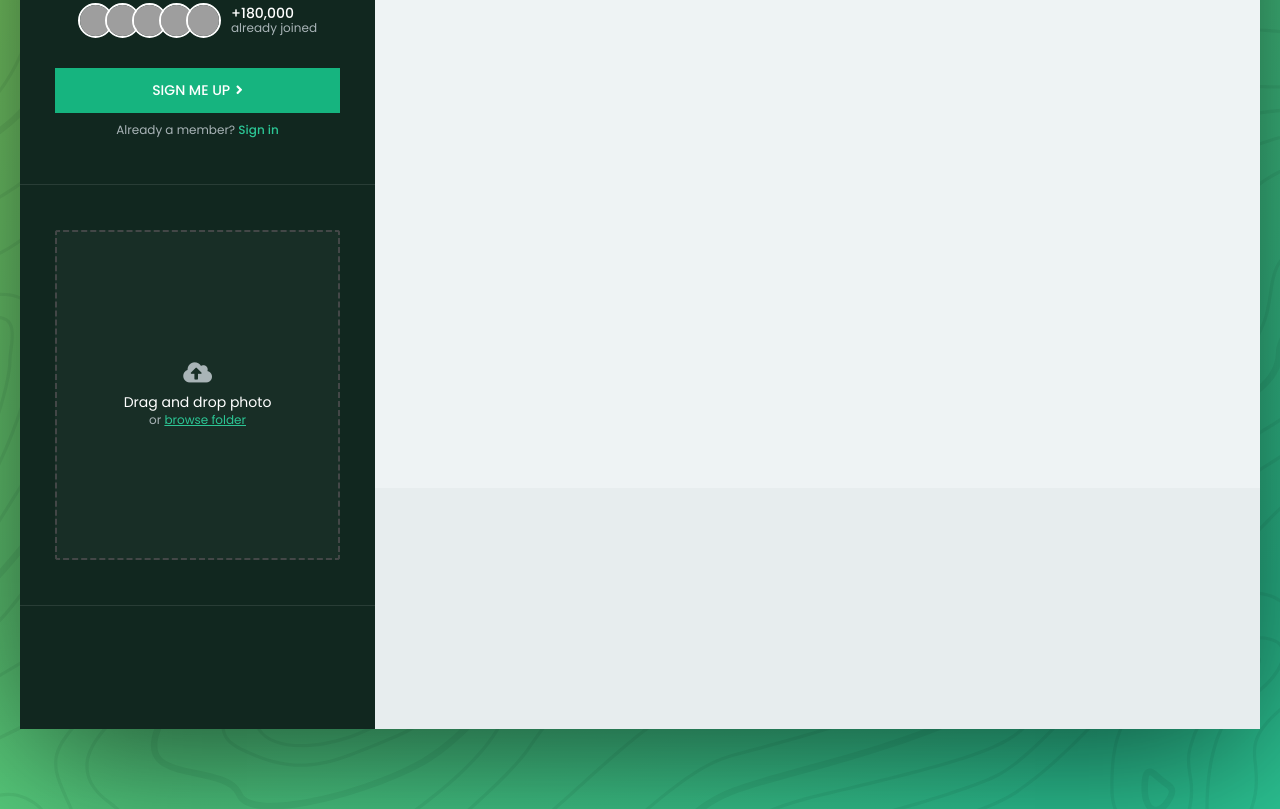
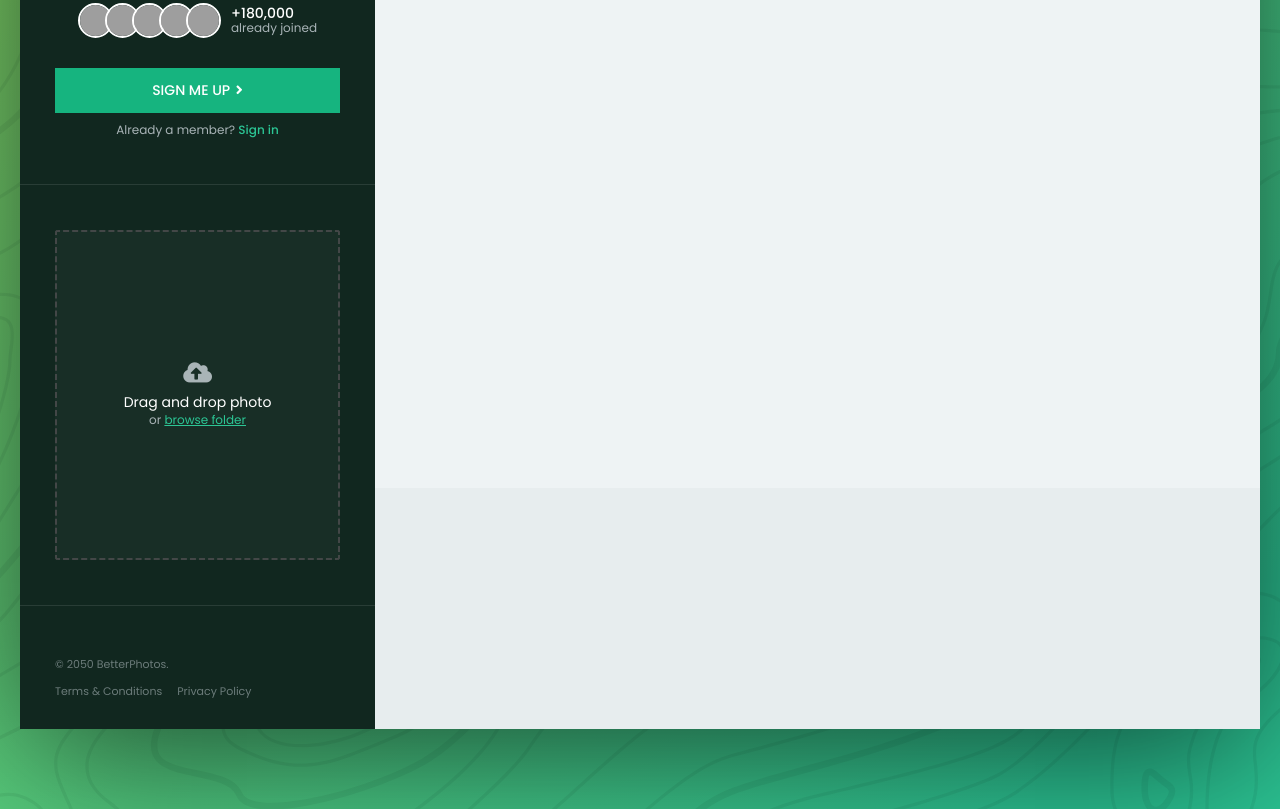
Before and after one commit to szvitek/betterphotos-grid, a website: page index.html in a window 1280 px wide. Shown: the part 381-1190 px from the top of the page. Drawn offline with Linux system fonts and the light colour scheme; grey boxes are pictures that could not be loaded.

Commit message:
feat(Footer): footer section

```diff
--- a/assets/sass/main.scss
+++ b/assets/sass/main.scss
@@ -312,8 +312,33 @@ a {
     font-size: 12px;
     margin-top: -2px;
   }
+}
 
+.footer {
+  padding-top: 50px;
+  padding-left: 35px;
+  font-size: 11px;
+  color: rgba($color-grey-medium, 0.6);
+
+  &__list {
+    display: flex;
+    column-gap: 15px;
+    margin-top: 10px;
+  }
+
+  &__item {
+
+  }
+
+  &__link {
+
+  }
 }
+
+.copyright {
+  font-size: inherit;
+}
+
 
 // ------------------------------
 
--- a/index.html
+++ b/index.html
@@ -113,7 +113,17 @@
             </p>
           </div>
         </section>
-        <section class="footer"></section>
+        <section class="footer">
+          <small class="copyright"> &copy; 2050 BetterPhotos. </small>
+          <ul class="footer__list">
+            <li class="footer__item">
+              <a href="#" class="footer__link">Terms & Conditions</a>
+            </li>
+            <li class="footer__item">
+              <a href="#" class="footer__link">Privacy Policy</a>
+            </li>
+          </ul>
+        </section>
       </div>
       <section class="gallery"></section>
       <section class="steps"></section>
```
Also changed, not shown: assets/style.css.
